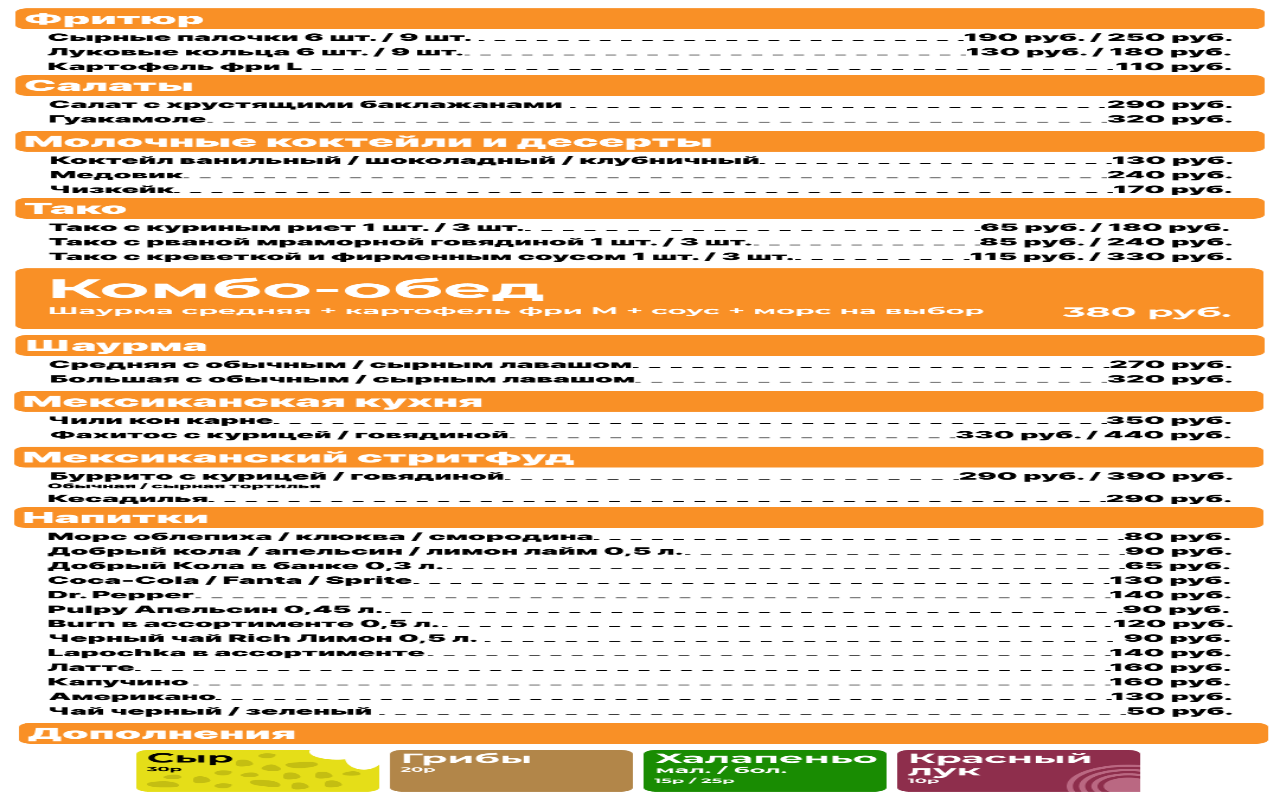
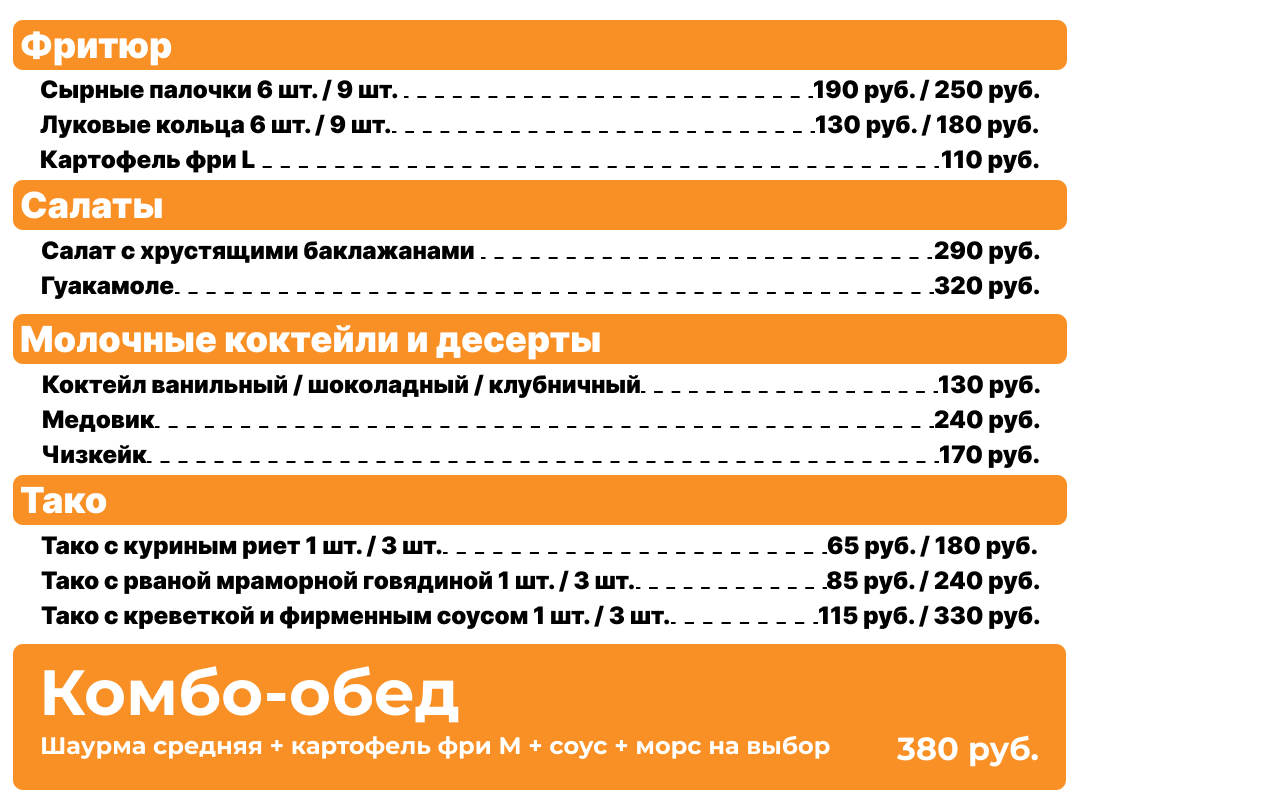
Before and after one commit to Sapizi/chpitole_menu, a Next.js app: page / in a window 1280 px wide. Shown: the top 800 px of the page. Built offline with nearby package versions, Linux system fonts and the light colour scheme.

Commit message:
изменение

```diff
--- a/src/app/globals.css
+++ b/src/app/globals.css
@@ -3,7 +3,9 @@
   padding: 0;
   overflow: hidden;
 }
-.menu{
-  width: 100vw;
-  height: 100vh;
+.menu {
+  max-width: 100%;
+  height: auto;
+  display: block;
+  object-fit: contain;
 }
--- a/src/app/layout.tsx
+++ b/src/app/layout.tsx
@@ -13,8 +13,8 @@ const geistMono = Geist_Mono({
 });
 
 export const metadata: Metadata = {
-  title: "Create Next App",
-  description: "Generated by create next app",
+  title: "Чипотл",
+  description: "Кафе мексиканской кухни - Чипотл",
 };
 
 export default function RootLayout({
@@ -23,7 +23,7 @@ export default function RootLayout({
   children: React.ReactNode;
 }>) {
   return (
-    <html lang="en">
+    <html lang="ru">
       <body className={`${geistSans.variable} ${geistMono.variable}`}>
         {children}
       </body>
```
